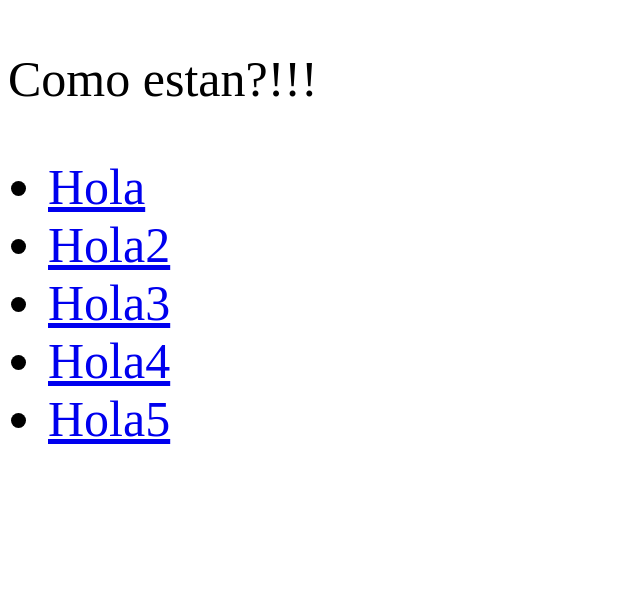
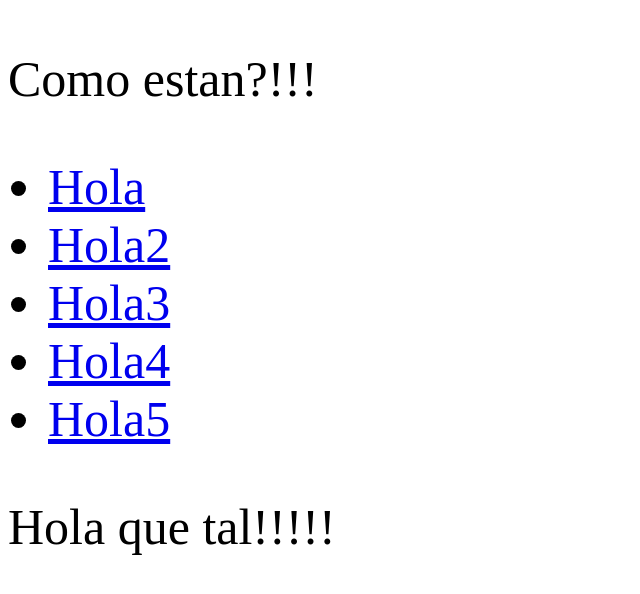
Before and after one commit to Diegodur/proyectoDemoCursoPrework, a plain HTML site: page index.html in a window 1280 px wide. Shown: the whole page, without its empty margins (0-640 px from the left). Drawn offline with Linux system fonts and the light colour scheme.

Commit message:
Nueva actualizacion en el parrafo

```diff
--- a/index.html
+++ b/index.html
@@ -21,6 +21,7 @@
                 font-size: 50px;
             }
         </style>
+        <p>Hola que tal!!!!!</p>
     </article>
 </body>
 </html>
```
